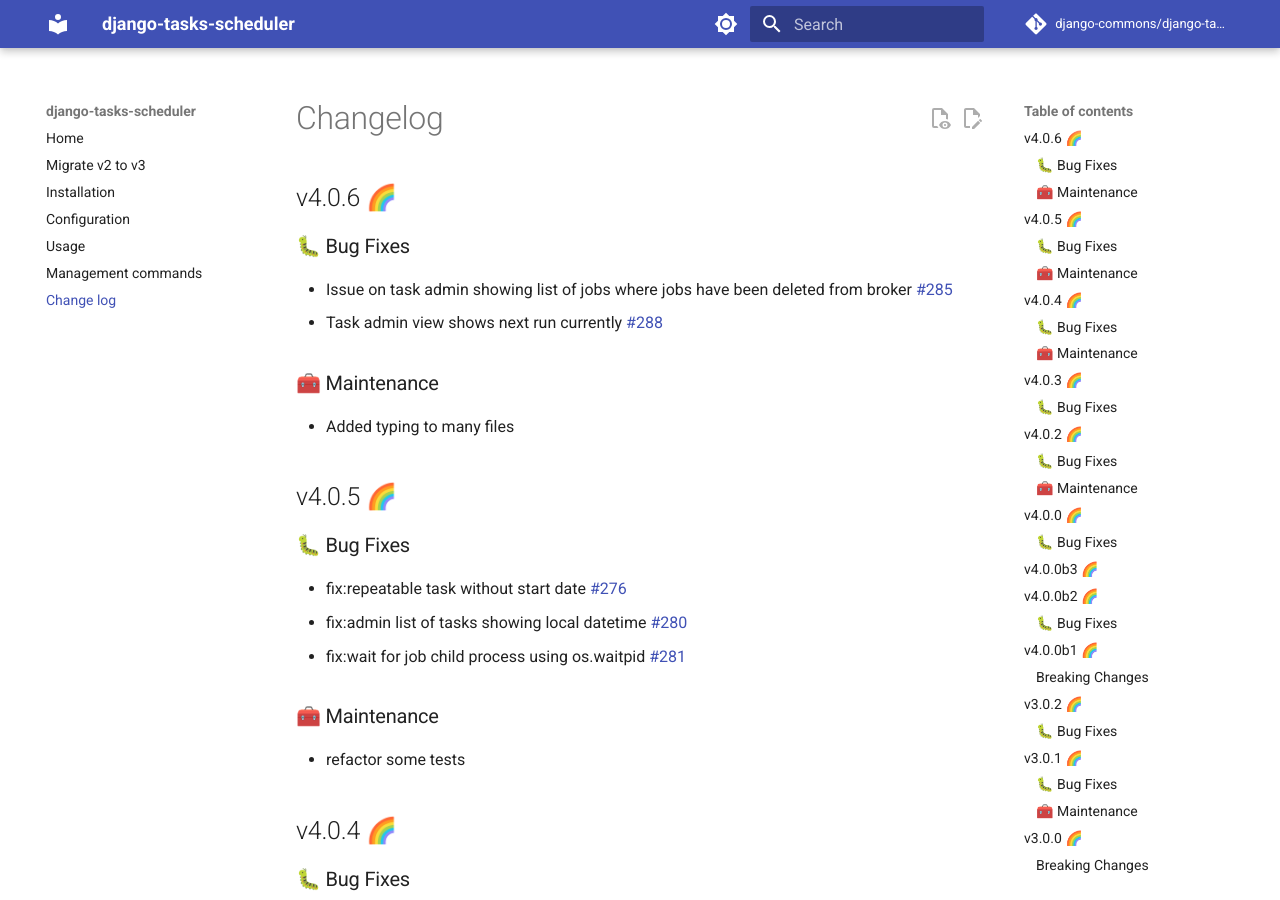
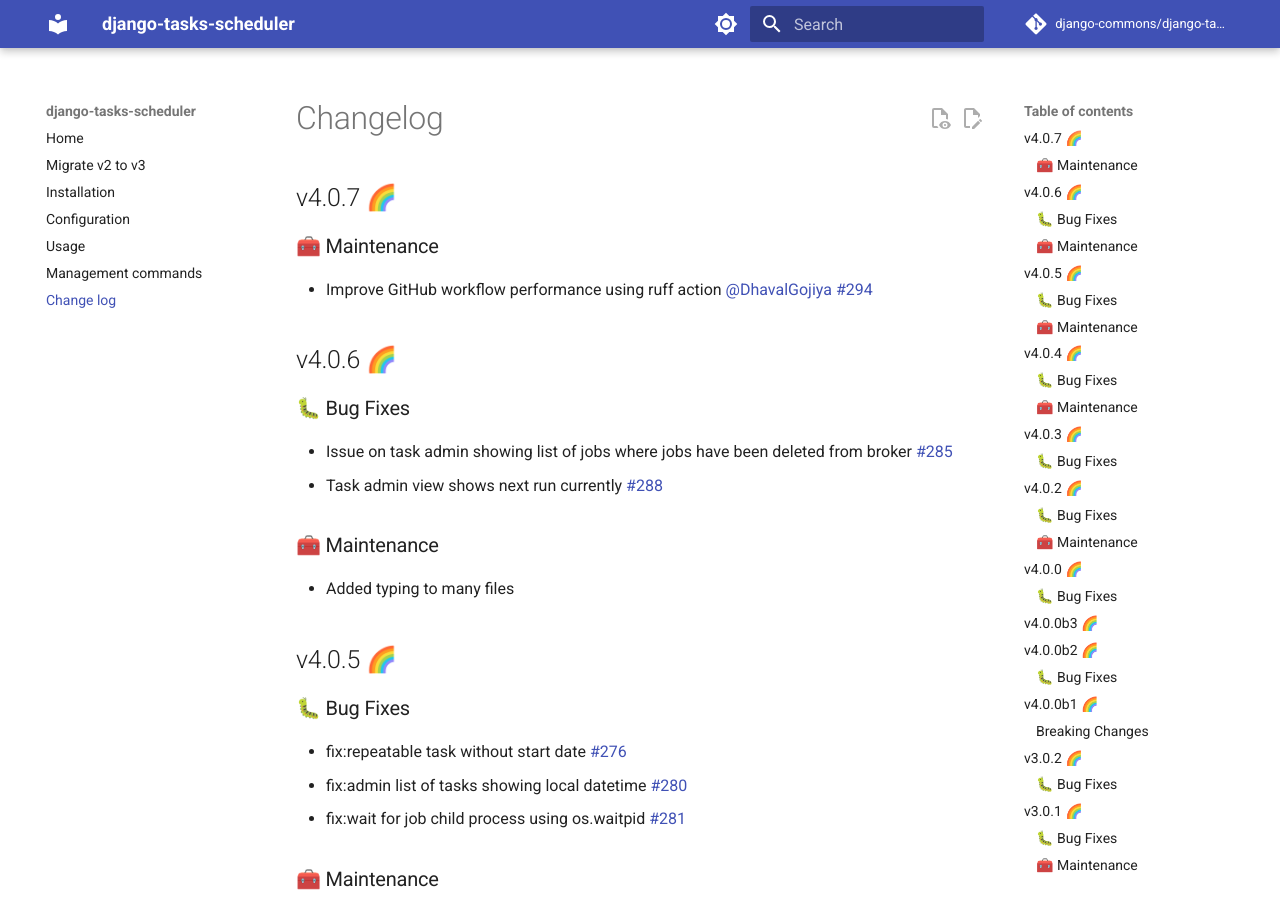
Before and after one commit to django-commons/django-tasks-scheduler, an MkDocs documentation site: the page built from docs/changelog.md, in a window 1280 px wide and 900 px high. Built offline with MkDocs 1.6.1 and Material for MkDocs 9.7.7, drawn with Linux system fonts in a browser that asks for light colours; comment, search, counter and statistics services are not loaded.

Commit message:
chore:update deps

```diff
--- a/docs/changelog.md
+++ b/docs/changelog.md
@@ -1,4 +1,10 @@
 # Changelog
+
+## v4.0.7 🌈
+
+### 🧰 Maintenance
+
+- Improve GitHub workflow performance using ruff action @DhavalGojiya #294
 
 ## v4.0.6 🌈
 
--- a/docs/requirements.txt
+++ b/docs/requirements.txt
@@ -1,2 +1,2 @@
 mkdocs==1.6.1
-mkdocs-material==9.6.15
+mkdocs-material==9.6.19
--- a/pyproject.toml
+++ b/pyproject.toml
@@ -4,7 +4,7 @@
 
 [project]
 name = "django-tasks-scheduler"
-version = "4.0.6"
+version = "4.0.7"
 description = "An async job scheduler for django using redis/valkey brokers"
 authors = [{ name = "Daniel Moran", email = "daniel@moransoftware.ca" }]
 requires-python = ">=3.10"
```
Also changed, not shown: 5 other files.
